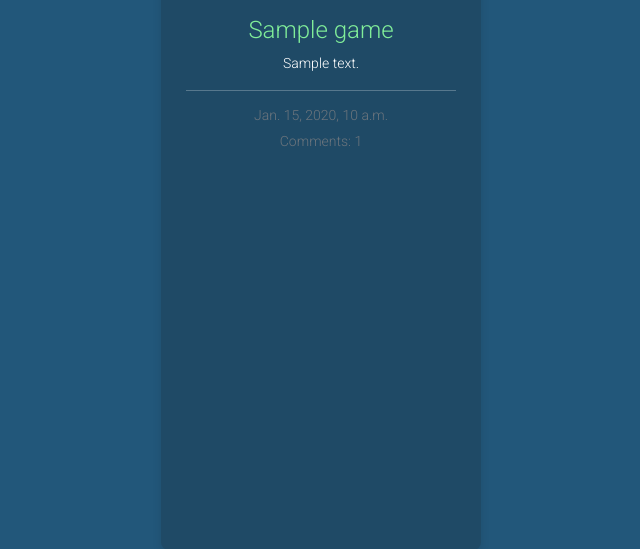
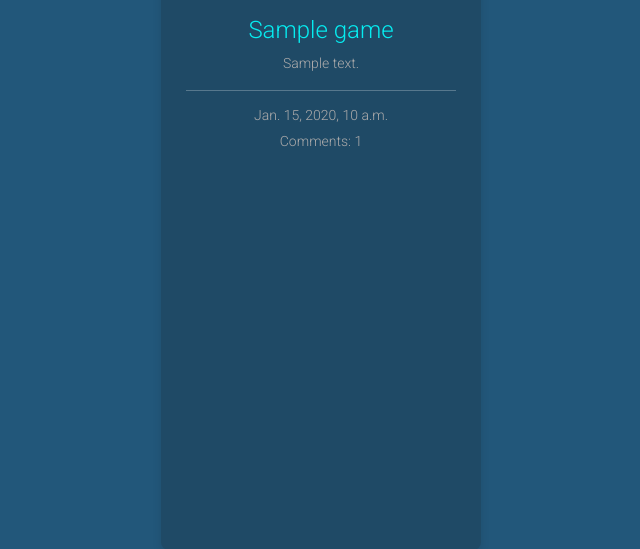
Before and after one commit to Johan-4P/anteskogs_game_reviews, a Django app: page /reviews/list/ in a window 1280 px wide. Shown: the part 198-747 px from the top of the page, without its empty margins (447-1087 px from the left). Run offline with Django 5.2, Linux system fonts and the light colour scheme; tables that the repository leaves empty hold one stand-in row (values such as "Sample post"); some libraries are stand-ins or nearby versions.

Commit message:
Update link colors and enhance card body styles for better visibility

```diff
--- a/static/css/style.css
+++ b/static/css/style.css
@@ -14,7 +14,7 @@ main {
 }
 
 a {
-    color: #38A3A5;
+    color: #06ecf0;
     text-decoration: none;
 }
 a:hover {
@@ -130,7 +130,7 @@ a:active {
 
   .card-body-list p {
     font-size: 14px;
-    color: #fff;
+    color: #acabab !important;
   }
 
   .card-body-list .date {
@@ -210,15 +210,7 @@ a:active {
 
 /* Game Page Styles */
 
-.game-link {
-    text-decoration: none;
-    color: #38A3A5;
-}
 
-.game-link:hover,
-.game-link {
-    color: #80ED99;
-}
 
 .game-title {
     margin-top: 10%;
@@ -445,6 +437,9 @@ label[for*="id_"]:required::after {
         flex: 0 0 auto;
         width: 50%;
     }
+    .home-img {
+      width: 100%;
+    }
 }
 
 /* Large devices (desktops, 992px and up) */
```
Also changed, not shown: 1 other file.
